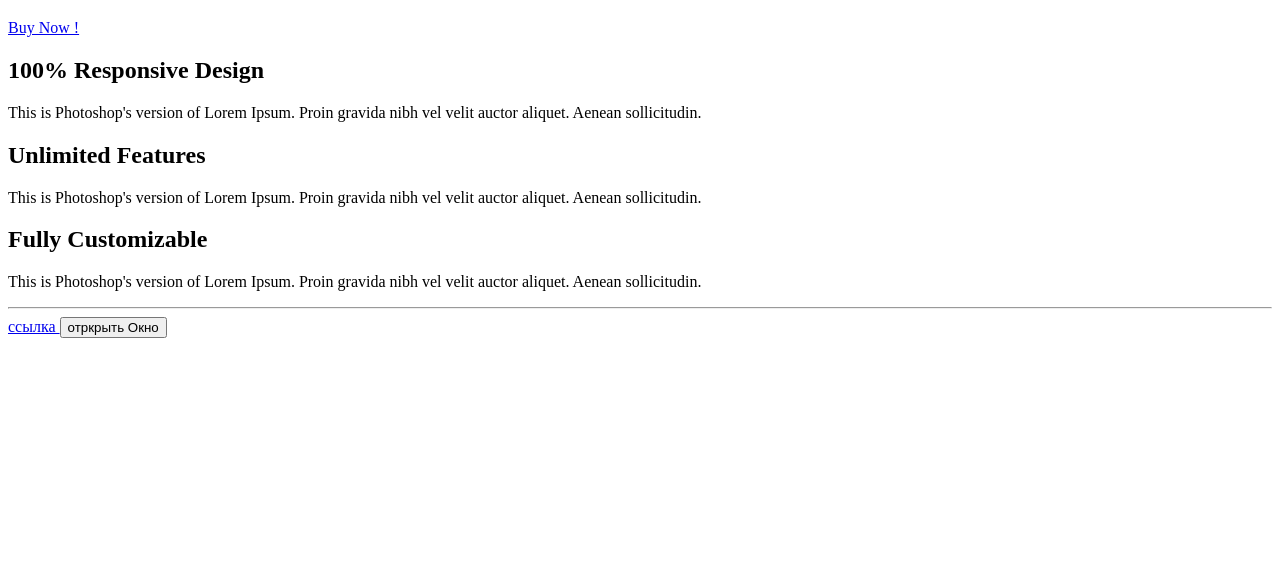
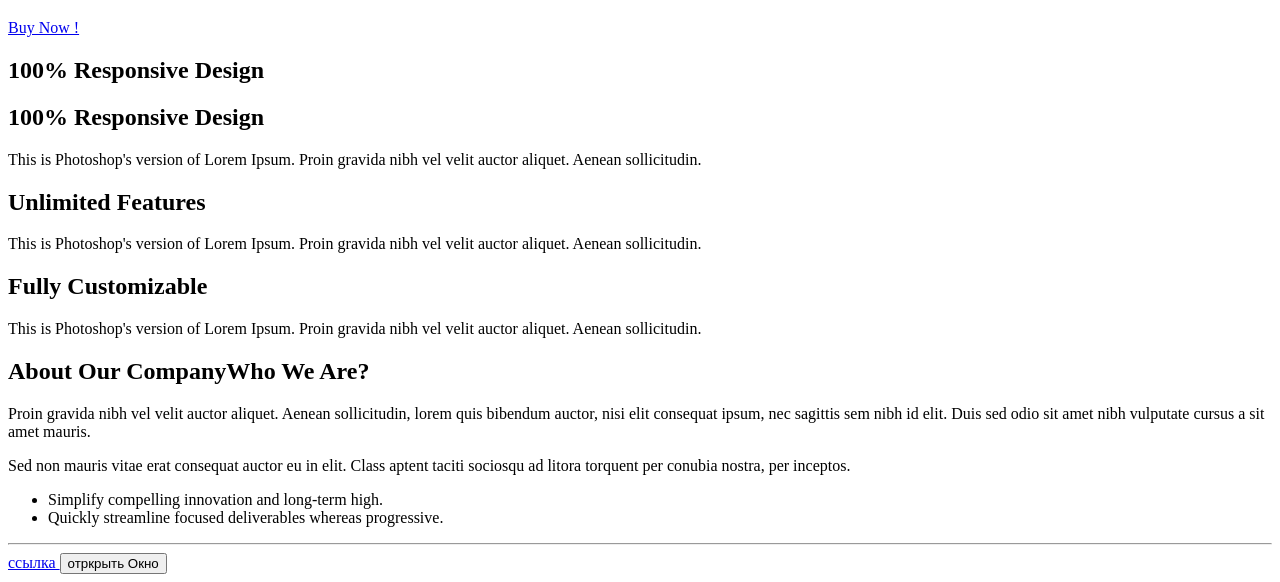
Before and after one commit to f1n7g/frontend, a plain HTML site: page index.html in a window 1280 px wide. Shown: the part 447-1029 px from the top of the page. Before the commit the page ends 800 px from the top, so only its background shows below. Drawn offline with Linux system fonts and the light colour scheme.

Commit message:
Add files via upload

```diff
--- a/index.html
+++ b/index.html
@@ -6,8 +6,8 @@
 	<meta http-equiv="X-UA-Compatible" content="ie=edge">
 	<title>Document</title>
 </head>
-
 <body>
+<header>
 	<ul>
 		<li> Have any questions? </li>
 		<li><a href ="mailto:support@example.com">support@example.com</a> </li>
@@ -18,6 +18,7 @@
 		<li><a href="">register</a></li>
 	</ul>
 		<img src="img/logo.svg" alt="Logo">
+		 <nav>
 		<ul>
 				<li><a href ="">Home</a> </li>
 				<li><a href ="">Page</a> </li>
@@ -30,22 +31,34 @@
 				<li><button></button></li>
 				<li><button></button></li>
 			</ul>
+		 </nav>
 	<div>
 		<p>Quickly Setup Your Website</p>
 		<h1>Stepup is designed specially for Startups</h1>
 	</div>
 		 <a href="#">Buy Now !</a>
-
+</header>
+	<main>
+		<h2>100% Responsive Design</h2>
 		<h2>100% Responsive Design</h2>
 		<p>This is Photoshop's version of Lorem Ipsum. Proin gravida nibh vel velit auctor aliquet. Aenean sollicitudin.</p>
 		<h2>Unlimited Features</h2>
 		<p>This is Photoshop's version  of Lorem Ipsum. Proin gravida nibh vel velit auctor aliquet. Aenean sollicitudin.</p>
 		<h2>Fully Customizable</h2>
 		<p>This is Photoshop's version  of Lorem Ipsum. Proin gravida nibh vel velit auctor aliquet. Aenean sollicitudin.</p>
+		<h2><span>About Our Company</span>Who We Are?</h2>
+		<div></div>
+		<p>Proin gravida nibh vel velit auctor aliquet. Aenean sollicitudin, lorem quis bibendum auctor, nisi elit consequat ipsum, nec sagittis sem nibh id elit. Duis sed odio sit amet nibh vulputate cursus a sit amet mauris. </p>
+		<p>Sed non  mauris vitae erat consequat auctor eu in elit. Class aptent taciti sociosqu ad litora torquent per conubia nostra, per inceptos.</p>
+		<ul>
+		<li>Simplify compelling innovation and long-term high.</li>
+		<li>Quickly streamline focused deliverables whereas progressive.</li>
+	</main>
 	<hr>
 	<div>
 		<a href ="https://github.com/f1n7g/frontend/settings" targer ="_blank"> ссылка </a>
 		<button type="button">отркрыть Окно </button>
 	</div>
+
 </body>
 </html>
```
Lines whose indentation alone changed are shown as unchanged.
